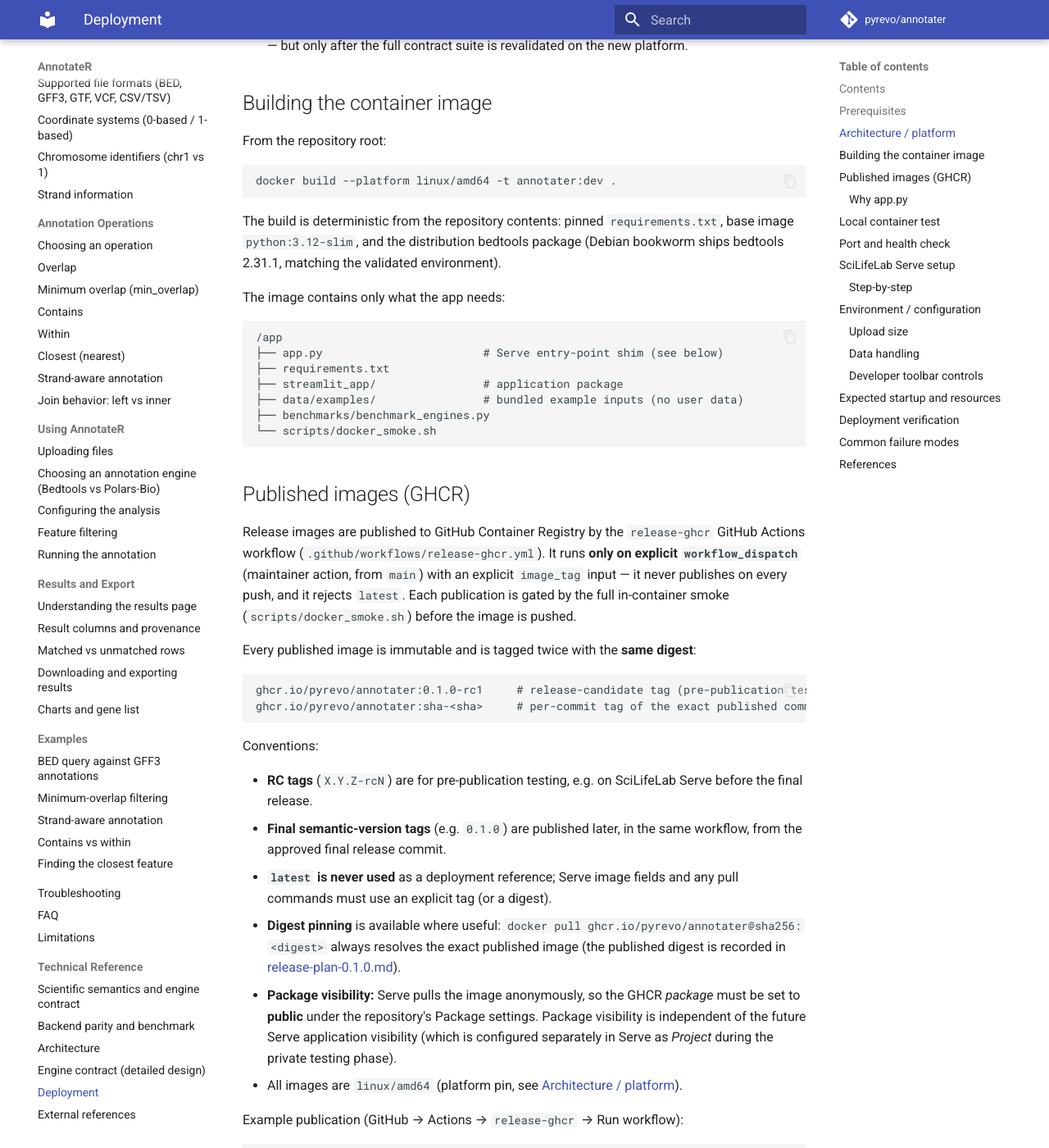
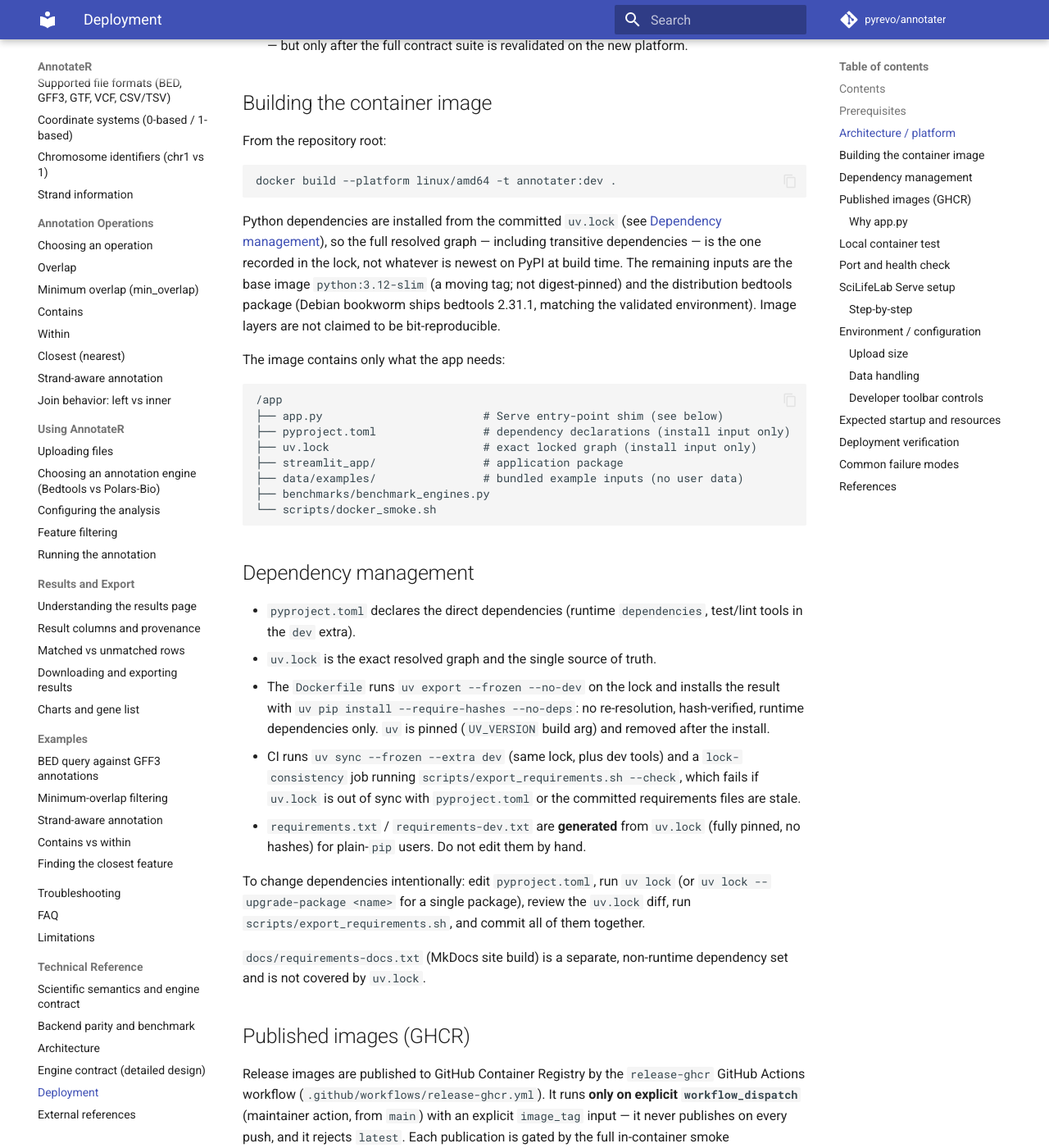
Before and after one commit to JD2112/annotater, an MkDocs documentation site: the page built from docs/deployment.md, in a window 1280 px wide and 1400 px high, scrolled down 1389 px. Shown: the whole window at 82% size. Built offline with MkDocs 1.6.1 and Material for MkDocs 9.7.7, drawn with Linux system fonts in a browser that asks for light colours; comment, search, counter and statistics services are not loaded.

Commit message:
docs: document reproducible dependency workflow

````diff
--- a/docs/deployment.md
+++ b/docs/deployment.md
@@ -59,22 +59,52 @@ From the repository root:
 docker build --platform linux/amd64 -t annotater:dev .
 ```
 
-The build is deterministic from the repository contents: pinned
-`requirements.txt`, base image `python:3.12-slim`, and the distribution
-bedtools package (Debian bookworm ships bedtools 2.31.1, matching the
-validated environment).
+Python dependencies are installed from the committed `uv.lock` (see
+[Dependency management](#dependency-management)), so the full resolved
+graph — including transitive dependencies — is the one recorded in the
+lock, not whatever is newest on PyPI at build time. The remaining inputs
+are the base image `python:3.12-slim` (a moving tag; not digest-pinned)
+and the distribution bedtools package (Debian bookworm ships bedtools
+2.31.1, matching the validated environment). Image layers are not claimed
+to be bit-reproducible.
 
 The image contains only what the app needs:
 
 ```
 /app
 ├── app.py                        # Serve entry-point shim (see below)
-├── requirements.txt
+├── pyproject.toml                # dependency declarations (install input only)
+├── uv.lock                       # exact locked graph (install input only)
 ├── streamlit_app/                # application package
 ├── data/examples/                # bundled example inputs (no user data)
 ├── benchmarks/benchmark_engines.py
 └── scripts/docker_smoke.sh
 ```
+
+## Dependency management
+
+- `pyproject.toml` declares the direct dependencies (runtime
+  `dependencies`, test/lint tools in the `dev` extra).
+- `uv.lock` is the exact resolved graph and the single source of truth.
+- The `Dockerfile` runs `uv export --frozen --no-dev` on the lock and
+  installs the result with `uv pip install --require-hashes --no-deps`:
+  no re-resolution, hash-verified, runtime dependencies only. `uv` is
+  pinned (`UV_VERSION` build arg) and removed after the install.
+- CI runs `uv sync --frozen --extra dev` (same lock, plus dev tools) and a
+  `lock-consistency` job running `scripts/export_requirements.sh --check`,
+  which fails if `uv.lock` is out of sync with `pyproject.toml` or the
+  committed requirements files are stale.
+- `requirements.txt` / `requirements-dev.txt` are **generated** from
+  `uv.lock` (fully pinned, no hashes) for plain-`pip` users. Do not edit
+  them by hand.
+
+To change dependencies intentionally: edit `pyproject.toml`, run
+`uv lock` (or `uv lock --upgrade-package <name>` for a single package),
+review the `uv.lock` diff, run `scripts/export_requirements.sh`, and
+commit all of them together.
+
+`docs/requirements-docs.txt` (MkDocs site build) is a separate,
+non-runtime dependency set and is not covered by `uv.lock`.
 
 ## Published images (GHCR)
 
````
Also changed, not shown: QUICKSTART.md (+5 -0 lines), README.md (+2 -1 lines).
